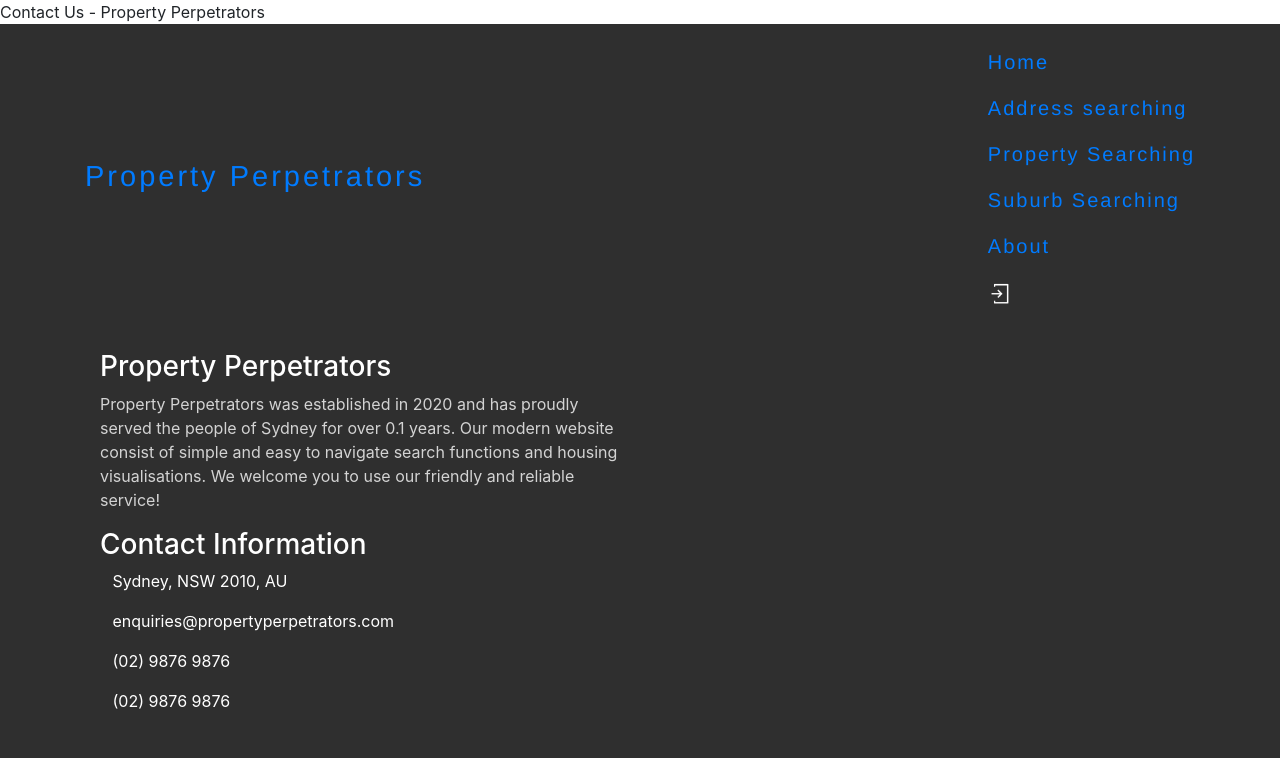
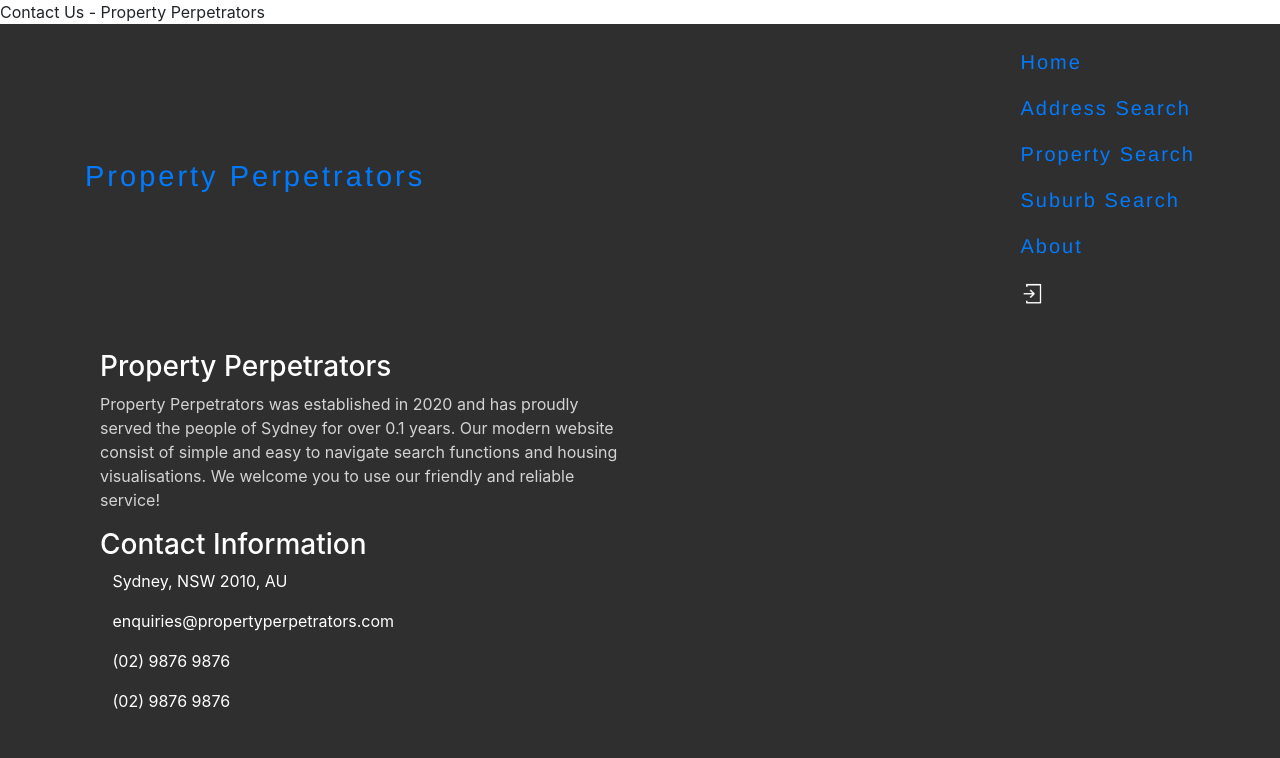
Before and after one commit to RandomRunt/SoftwareCapstoneProject, a Flask app: page /about in a window 1280 px wide. Shown: the top 758 px of the page. Run offline with Flask 2, Linux system fonts and the light colour scheme; parts of the project's set-up code (start-up, migrations or seed data) failed here and were passed over; some libraries are stand-ins or nearby versions.

Commit message:
base html changes

```diff
--- a/templates/base.html
+++ b/templates/base.html
@@ -1,14 +1,15 @@
 <!DOCTYPE html>
 
 <head>
-    {% block title %}
-        {% block page_title %}{% endblock %} - Property Perpetrators
-    {% endblock %}
     <script src="https://cdn.jsdelivr.net/combine/npm/chart.js@2.9.3,npm/chart.js@2.9.3/dist/Chart.bundle.min.js"></script>
     <script src="https://cdn.jsdelivr.net/npm/chart.js@2.9.3/dist/Chart.min.js"></script>
     <script src="https://cdn.jsdelivr.net/npm/chart.js@2.9.3/dist/Chart.bundle.min.js"></script>
     <link rel="stylesheet" href="https://stackpath.bootstrapcdn.com/bootstrap/4.3.1/css/bootstrap.min.css" integrity="sha384-ggOyR0iXCbMQv3Xipma34MD+dH/1fQ784/j6cY/iJTQUOhcWr7x9JvoRxT2MZw1T" crossorigin="anonymous">
 </head>
+
+{% block title %}
+      {% block page_title %}{% endblock %} - Property Perpetrators
+{% endblock %}
 
 {%  block navbar %}
 <style>
@@ -42,9 +43,9 @@
             </div>
             <ul class="nav navbar-nav navbar-right">
                 <li class="nav-item"><a class="nav-link" href="/">Home</a></li>
-                <li class="nav-item"><a class="nav-link" href="/house">Address searching</a> </li>
-                <li class="nav-item"><a class="nav-link" href="/find_property">Property Searching</a> </li>
-                <li class="nav-item"><a class="nav-link" href="/suburb_search">Suburb Searching</a> </li>
+                <li class="nav-item"><a class="nav-link" href="/house">Address Search</a> </li>
+                <li class="nav-item"><a class="nav-link" href="/find_property">Property Search</a> </li>
+                <li class="nav-item"><a class="nav-link" href="/suburb_search">Suburb Search</a> </li>
                 <li class="nav-item"><a class="nav-link" href="/about">About</a> </li>
                 <!--add extra pages here-->
                 <li class="nav-item"><a class="nav-link" href="/login"><img src="static/Images/loginImage.jpg" alt="login image" style="height: 24px"/></a></li>
```
